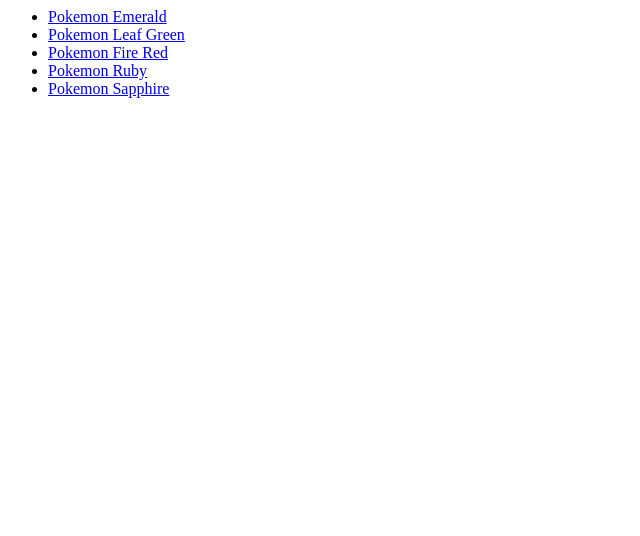
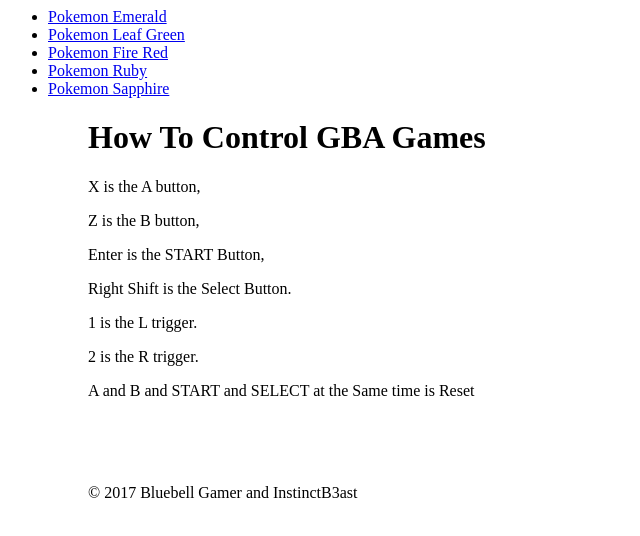
Before and after one commit to 23rf23/23rf23.github.io, a plain HTML site: page index.html in a window 1280 px wide. Shown: the whole page, without its empty margins (0-640 px from the left). Drawn offline with Linux system fonts and the light colour scheme.

Commit message:
Update index.html

```diff
--- a/index.html
+++ b/index.html
@@ -7,3 +7,15 @@
 <li><a href="./launcher.html#pokemonruby">Pokemon Ruby</a></li>
 <li><a href="./launcher.html#pokemonsapphire">Pokemon Sapphire</a></li>
 <UL>
+
+<h1>How To Control GBA Games</h1>
+<p>X is the A button,</p>
+<p>Z is the B button,</p>
+<p>Enter is the START Button,</p>
+<p>Right Shift is the Select Button.</p>
+<p>1 is the L trigger.</p>
+<p>2 is the R trigger.</p>
+<p>A and B and START and SELECT at the Same time is Reset</p>
+<p>&nbsp;</p>
+<p>&nbsp;</p>
+<p>&copy; 2017 Bluebell Gamer and InstinctB3ast</p>
```
